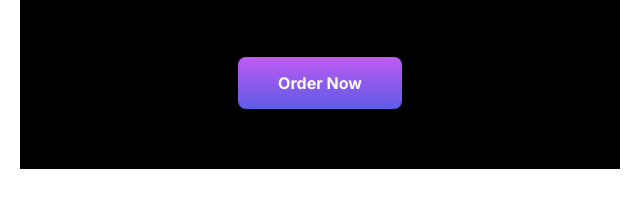
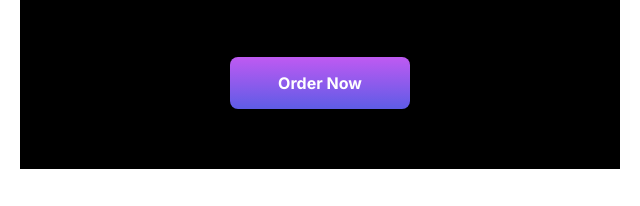
Before and after one commit to VuDucTriJoseph/mac-m5-pro-email-template, a plain HTML site: page index.html in a window 1280 px wide. Shown: the part 923-1129 px from the top of the page, 320-960 px from the left. Drawn offline with Linux system fonts and the light colour scheme.

Commit message:
add CTA button with radius background in ourlock

```diff
--- a/index.html
+++ b/index.html
@@ -431,22 +431,52 @@
 
           <tr>
             <td align="center" style="padding: 60px 20px">
+              <!--[if mso]>
+                <v:roundrect
+                  xmlns:v="urn:schemas-microsoft-com:vml"
+                  xmlns:w="urn:schemas-microsoft-com:office:word"
+                  href="https://example.com"
+                  style="height: 52px; v-text-anchor: middle; width: 180px"
+                  arcsize="8%"
+                  strokecolor="#5e5ce6"
+                  fillcolor="#bf5af2"
+                >
+                  <v:fill type="gradient" color2="#5e5ce6" angle="180" />
+                  <w:anchorlock />
+                  <center
+                    style="
+                      color: #ffffff;
+                      font-family: Arial, sans-serif;
+                      font-size: 16px;
+                      font-weight: bold;
+                    "
+                  >
+                    Order Now
+                  </center>
+                </v:roundrect>
+              <![endif]-->
+              <!--[if !mso]><!-- -->
               <a
-                href="#"
-                class="btn"
+                href="https://example.com"
                 style="
+                  display: inline-block;
                   background: linear-gradient(to bottom, #bf5af2, #5e5ce6);
                   background-color: #5e5ce6;
                   color: #ffffff;
+                  font-family: &quot;Inter&quot;, Arial, Helvetica, sans-serif;
+                  font-size: 16px;
+                  font-weight: bold;
+                  line-height: 52px;
+                  text-align: center;
                   text-decoration: none;
-                  padding: 16px 40px;
+                  width: 180px;
                   border-radius: 8px;
-                  font-weight: bold;
-                  font-size: 16px;
-                  display: inline-block;
+                  -webkit-text-size-adjust: none;
                 "
-                >Order Now</a
               >
+                Order Now
+              </a>
+              <!--<![endif]-->
             </td>
           </tr>
 
```
